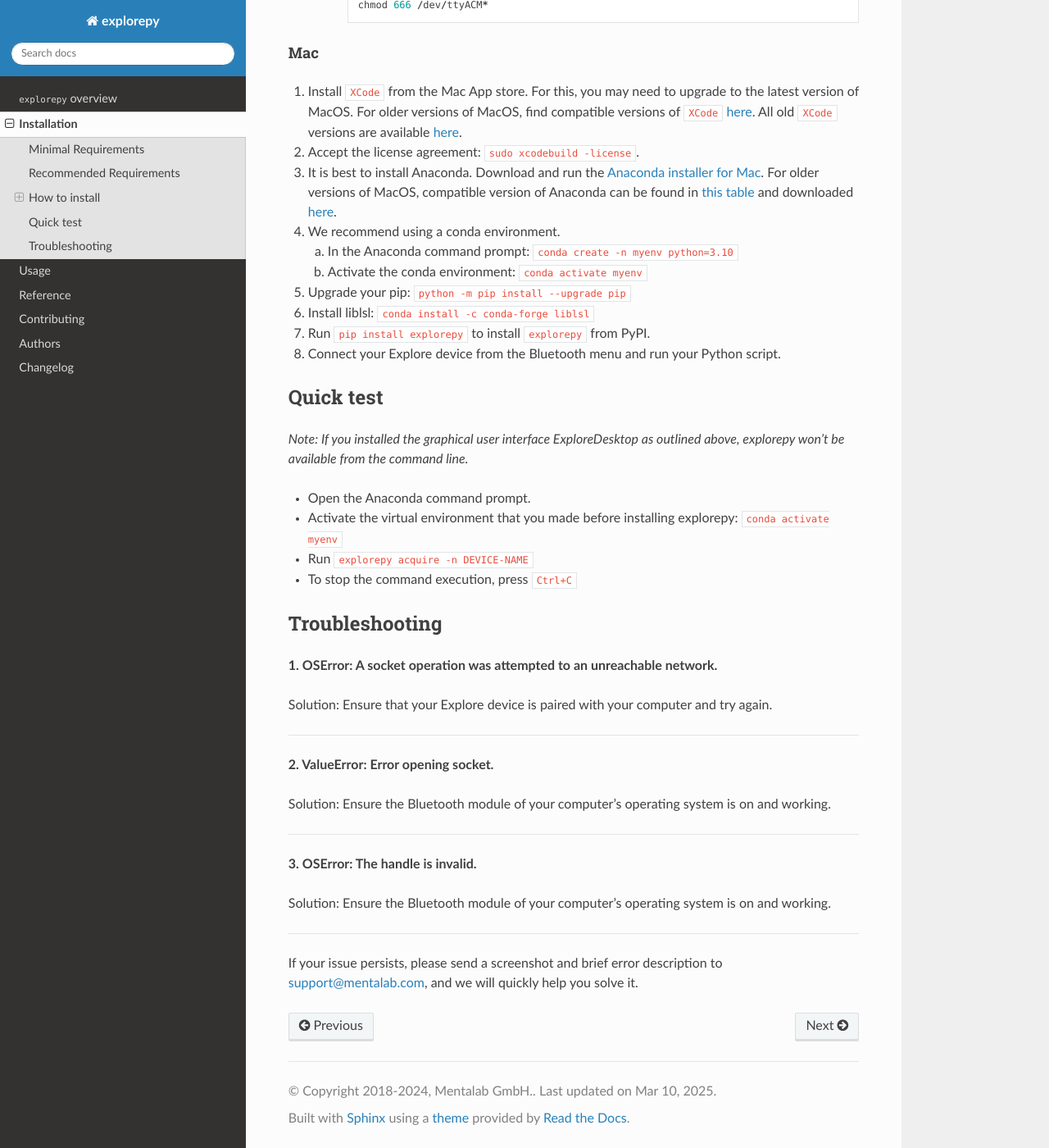
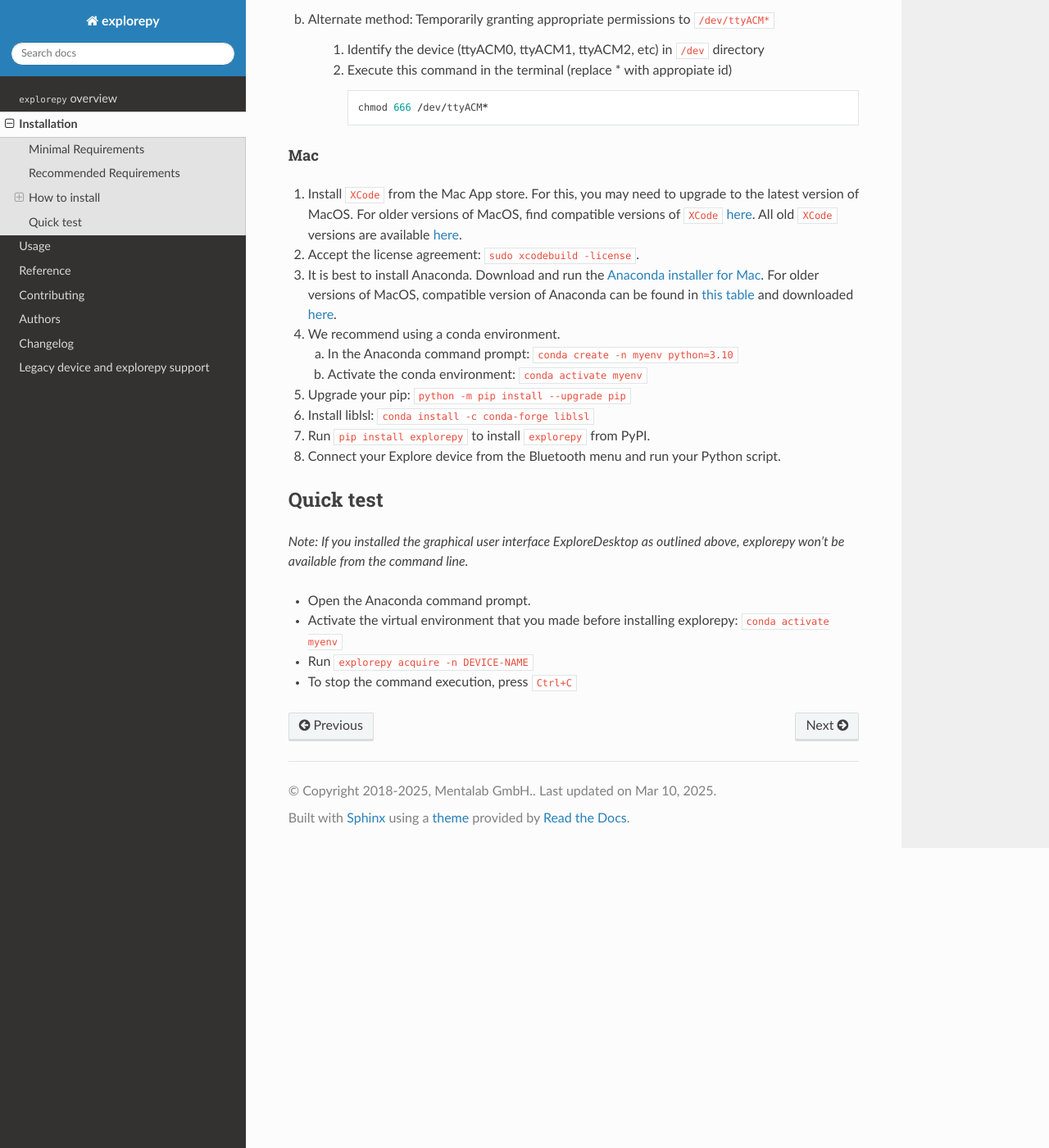
Before and after one commit to Mentalab-hub/explorepy, a Sphinx documentation site: the page built from docs/installation.rst, in a window 1280 px wide and 1400 px high, scrolled down 2806 px. Shown: the whole window at 82% size. Built offline with Sphinx 7.4.7 and the Read the Docs theme 3.1.0, drawn with Linux system fonts in a browser that asks for light colours; some of the changed text lies outside the part shown.

```diff
--- a/docs/conf.py
+++ b/docs/conf.py
@@ -25,7 +25,7 @@ if os.getenv('SPELLCHECK'):
 source_suffix = '.rst'
 master_doc = 'index'
 project = 'explorepy'
-year = '2018-2024'
+year = '2018-2025'
 author = 'Mentalab GmbH.'
 copyright = '{0}, {1}'.format(year, author)
 version = release = '3.2.1'
--- /dev/null
+++ b/docs/explore_legacy_devices.rst
@@ -0,0 +1,11 @@
+============
+Legacy device and explorepy support
+============
+
+Starting from explorepy 4.0.0, latest version of explorepy will only support Explore Pro devices, meaning users will not be able to use legacy devices with explorepy 4.0.0 and onwards.
+If you want to install explorepy for legacy devices, please use the following command for windows and linux.
+   .. code-block:: bash
+
+      pip install explorepy==3.2.1
+
+To install explorepy 3.2.1 in Mac, please contact support@mentalab.com.
--- a/docs/index.rst
+++ b/docs/index.rst
@@ -12,6 +12,7 @@ Contents
    contributing
    authors
    changelog
+   explore_legacy_devices
 
 Indices and tables
 ==================
--- a/docs/installation.rst
+++ b/docs/installation.rst
@@ -4,7 +4,7 @@ Installation
 
 Minimal Requirements
 --------------------
-* Python 3.10 to Python 3.12. We recommend Python 3.12.
+* Python 3.12 and upwards. We recommend using Python 3.12.
 * Microsoft Build Tools for Visual Studio 2019 (only Windows)
 * 6GB RAM (minimum 1GB *free* RAM during the session)
 * Intel i5 or higher (2x2.5GHz) CPU
@@ -37,7 +37,14 @@ For Windows and Mac, the standalone desktop software ExploreDesktop can be insta
 
 Option 2: Installing from Python Package Index (PyPI) and pip (advanced)
 """"""""""""""""""""""""""""""""""""""""""""""""""""""""""""""""""""""""
-*To install explorepy for any Python version below 3.10, please contact support@mentalab.com.*
+
+
+.. note::
+
+   Explore legacy device support is **deprecated** in ExplorePy. See the documentation on :doc:`explore_legacy_devices`.
+
+
+*To install explorepy for any Python version below 3.10, please contact support@mentalab.com*
 
 *This option is best for users who intend to include* ``explorepy`` *functionalities in their own Python scripts or use it from the command line.*
 
@@ -144,26 +151,3 @@ Quick test
 * Activate the virtual environment that you made before installing explorepy: ``conda activate myenv``
 * Run ``explorepy acquire -n DEVICE-NAME``
 * To stop the command execution, press ``Ctrl+C``
-
-Troubleshooting
----------------
-
-**1. OSError: A socket operation was attempted to an unreachable network.**
-
-Solution: Ensure that your Explore device is paired with your computer and try again.
-
----------------------
-
-**2. ValueError: Error opening socket.**
-
-Solution: Ensure the Bluetooth module of your computer's operating system is on and working.
-
----------------------
-
-**3. OSError: The handle is invalid.**
-
-Solution: Ensure the Bluetooth module of your computer's operating system is on and working.
-
----------------------
-
-If your issue persists, please send a screenshot and brief error description to support@mentalab.com, and we will quickly help you solve it.
--- a/docs/reference/explorepy.rst
+++ b/docs/reference/explorepy.rst
@@ -27,11 +27,6 @@ Parser
     :members:
     :undoc-members:
 
-Dashboard
-*********
-.. autoclass:: dashboard.dashboard.Dashboard
-    :members:
-
 
 Additional tools
 ****************
```
Also changed, not shown: CHANGELOG.rst (+11 -0 lines), 1 other file.
